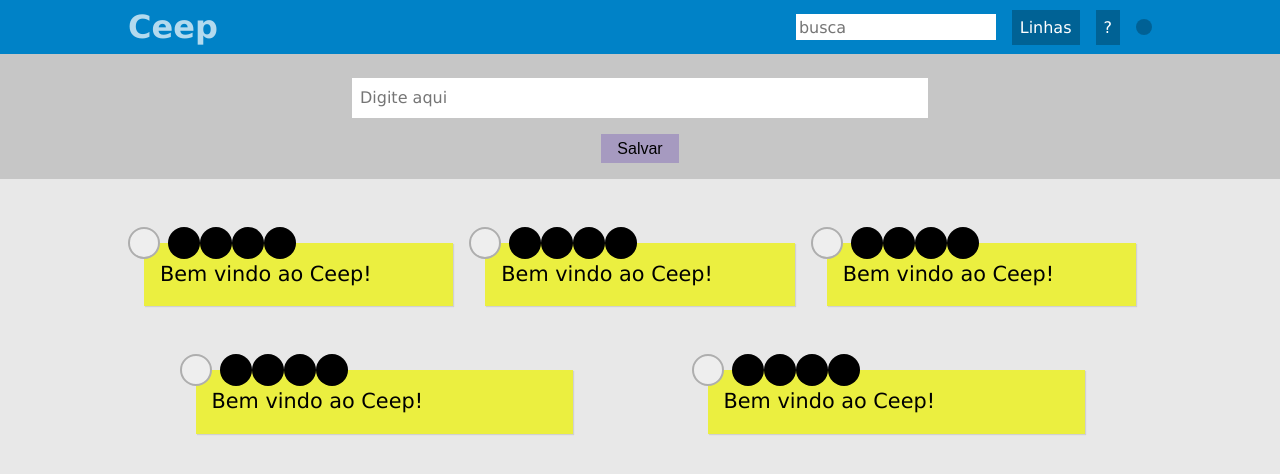
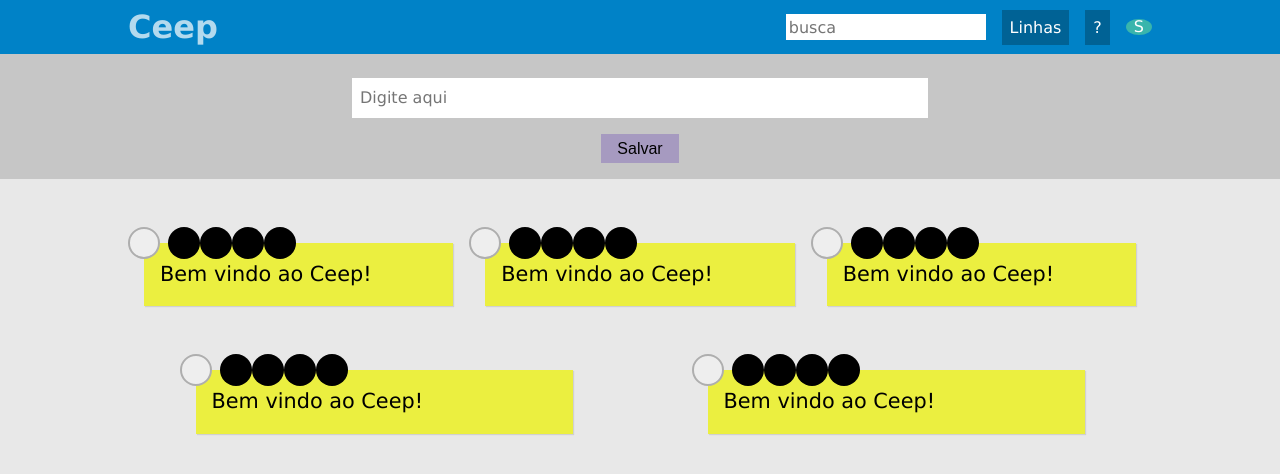
Before and after one commit to narasakir/ceep-react, a React (Create React App) app: page / in a window 1280 px wide. Shown: the top 474 px of the page. Built offline with nearby package versions, Linux system fonts and the light colour scheme.

Commit message:
create BotaoSync componet and render on view

```diff
--- a/src/App.js
+++ b/src/App.js
@@ -1,7 +1,6 @@
 import React, { Component } from 'react';
 import './css/reset.css';
 import './css/container.css';
-import './css/botaoSync.css';
 import './App.css';
 import Header from './components/Header/Header';
 import Mural from './components/Mural/Mural';
@@ -17,7 +16,7 @@ class App extends Component {
         <FormNovoCartao />
 
         <Mural />
-    </div>
+      </div>
     );
   }
 }
--- /dev/null
+++ b/src/components/BotaoSync/BotaoSync.js
@@ -0,0 +1,11 @@
+import React, {Component} from 'react';
+import './botaoSync.css';
+
+class BotaoSync extends Component{
+    render(){
+        return(
+            <button id="btnSync" className="opcoesDaPagina-opcao opcoesDaPagina-botao botaoSync botaoSync--sincronizado">S</button>
+        );
+    }
+}
+export default BotaoSync;
--- a/src/components/OpcoesDaPagina/OpcoesDaPagina.js
+++ b/src/components/OpcoesDaPagina/OpcoesDaPagina.js
@@ -1,5 +1,6 @@
 import React, { Component } from 'react';
 import './opcoesDaPagina.css';
+import BotaoSync from '../BotaoSync/BotaoSync';
 
 class OpcoesDaPagina extends Component{
     render(){
@@ -13,9 +14,7 @@ class OpcoesDaPagina extends Component{
               <button id="btnAjuda" className="opcoesDaPagina-opcao opcoesDaPagina-botao">
                 ?
               </button>
-              <button id="btnSync" className="opcoesDaPagina-opcao opcoesDaPagina-botao botaoSync botaoSync--sincronizado">
-
-              </button>
+              <BotaoSync />
             </div>
         );
     }
```
Also changed, not shown: src/components/BotaoSync/botaoSync.css (renamed from src/css/botaoSync.css).
